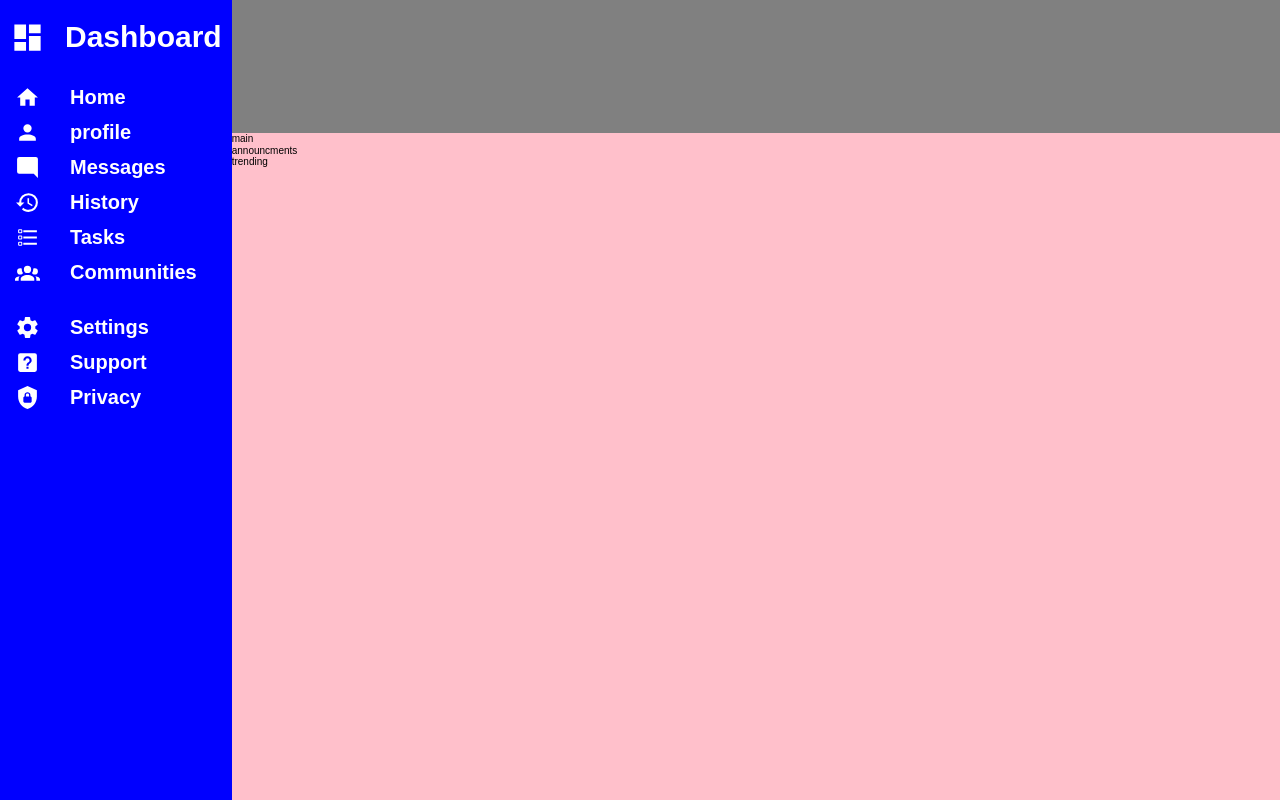
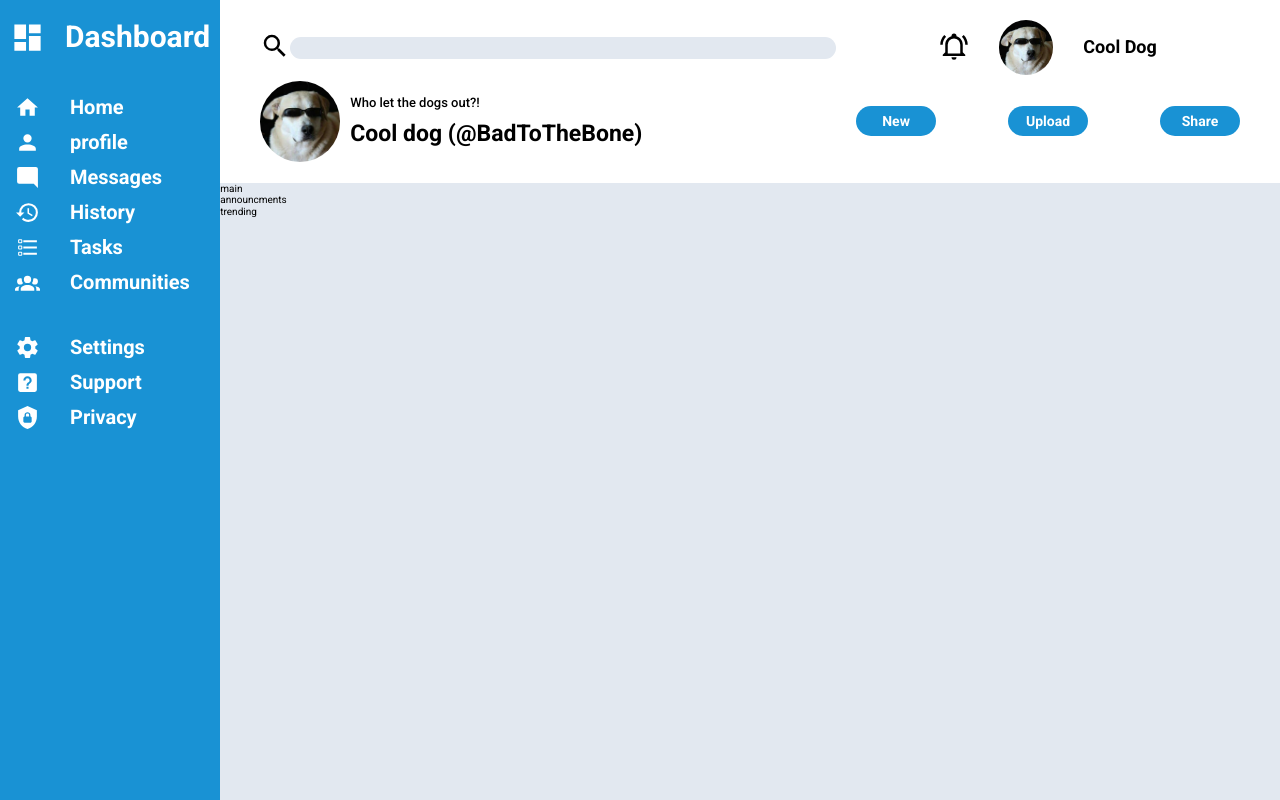
Before and after one commit to Pio678/Odin-Project-dashboard, a plain HTML site: page index.html in a window 1280 px wide. Shown: the top 800 px of the page. Drawn offline with Linux system fonts and the light colour scheme.

Commit message:
add header
-added header to the website

```diff
--- a/css/style.css
+++ b/css/style.css
@@ -1,14 +1,19 @@
+@import url("https://fonts.googleapis.com/css2?family=Roboto:wght@400;500;700&display=swap");
+:root {
+  --light-blue: #1992d4;
+}
+
 * {
   margin: 0px;
   padding: 0px;
   box-sizing: border-box;
-  font-family: sans-serif;
 }
 
 html {
   font-size: 62.5%;
   height: 100%;
   min-width: 100%;
+  font-family: "Roboto", sans-serif;
 }
 
 body {
@@ -19,14 +24,14 @@ body {
 }
 
 .sidebar {
-  background-color: blue;
+  background-color: var(--light-blue);
   grid-column: 1/2;
   grid-row: 1/3;
   display: grid;
   grid-template-columns: 1fr;
   justify-items: start;
   align-content: start;
-  row-gap: 3rem;
+  row-gap: 4rem;
 }
 
 .nav-menu,
@@ -70,13 +75,121 @@ body {
 }
 
 .header {
-  background-color: gray;
+  margin: 2rem 4rem;
+  background-color: white;
   grid-column: 2/3;
   grid-row: 1/2;
+  display: grid;
+  grid-template-columns: 3fr 2fr;
+  grid-template-rows: 2fr 3fr;
+  gap: 0.5rem;
+  column-gap: 2rem;
+}
+
+.searchbar-container {
+  display: flex;
+  align-items: center;
+  align-content: stretch;
+}
+
+.search-button {
+  border: none;
+  background-color: white;
+}
+
+.search-icon {
+  width: 3rem;
+}
+
+.searchbar {
+  flex-grow: 1;
+  padding: 0 0.7rem;
+  height: 2.2rem;
+  font-size: 1.8rem;
+  border-radius: 1.1rem;
+  border: none;
+  background-color: #e2e8f0;
+}
+
+.profile-options-container {
+  display: flex;
+  align-items: center;
+  justify-content: center;
+  gap: 3rem;
+}
+
+.notification-button {
+  border: none;
+  background-color: white;
+}
+
+.notification-icon {
+  width: 3rem;
+}
+
+.profile-picture-side {
+  height: 5.5rem;
+  border-radius: 3rem;
+}
+
+.account-name-side {
+  font-size: 1.8rem;
+  font-weight: 700;
+}
+
+.profile-info {
+  /* display: grid;
+  grid-template-columns: 1fr 4fr;
+  grid-template-rows: 1fr 1fr;
+  grid-template-areas:
+    "profile-pic profile-desc"
+    "profile-pic profile-name";
+
+  align-items: center; */
+  display: flex;
+  align-items: center;
+  justify-content: flex-start;
+}
+
+.profile-picture-main {
+  margin-right: 1rem;
+  border-radius: 4rem;
+  width: 8rem;
+  grid-area: profile-pic;
+}
+
+.profile-description {
+  font-size: 1.3rem;
+  grid-area: profile-desc;
+  font-weight: 500;
+}
+.account-name-main {
+  margin-top: 1rem;
+  grid-area: profile-name;
+  font-size: 2.3rem;
+  font-weight: 700;
+}
+
+.header-buttons-container {
+  display: flex;
+  align-items: center;
+  justify-content: space-between;
+}
+
+.header-button {
+  width: 8rem;
+  background-color: var(--light-blue);
+  color: white;
+  font-size: 1.4rem;
+  font-weight: 700;
+
+  padding: 0.7rem 0;
+  border: none;
+  border-radius: 2rem;
 }
 
 main {
-  background-color: pink;
+  background-color: #e2e8f0;
   grid-column: 2/3;
   grid-row: 2/3;
 }
--- a/index.html
+++ b/index.html
@@ -128,9 +128,52 @@
         </a>
       </div>
     </div>
+
     <div class="header">
-      <div></div>
-      <div></div>
+      <div class="searchbar-container">
+        <button class="search-button">
+          <img
+            class="search-icon"
+            src="./resources/icons/magnify.svg"
+            alt="search icon"
+          />
+        </button>
+        <input class="searchbar" type="text" />
+      </div>
+
+      <div class="profile-options-container">
+        <button class="notification-button">
+          <img
+            class="notification-icon"
+            src="./resources/icons/bell-ring-outline.svg"
+            alt="notification bell icon"
+          />
+        </button>
+        <img
+          class="profile-picture-side"
+          src="./resources/cool_dog2.jpg"
+          alt="cool dog picture"
+        />
+        <p class="account-name-side">Cool Dog</p>
+      </div>
+
+      <div class="profile-info">
+        <img
+          class="profile-picture-main"
+          src="./resources/cool_dog2.jpg"
+          alt="cool dog picture"
+        />
+        <div>
+          <p class="profile-description">Who let the dogs out?!</p>
+          <p class="account-name-main">Cool dog (@BadToTheBone)</p>
+        </div>
+      </div>
+
+      <div class="header-buttons-container">
+        <button class="new-button header-button">New</button>
+        <button class="upload-button header-button">Upload</button>
+        <button class="share-button header-button">Share</button>
+      </div>
     </div>
     <main>
       main
```
Also changed, not shown: resources/cat.sunglasses.png (added), resources/cool_dog2.jpg (added), resources/cool_hedgehog.jpg (added), resources/dog cool.jpg (added), resources/icons/bell-ring-outline.svg (added), resources/icons/magnify.svg (added).
